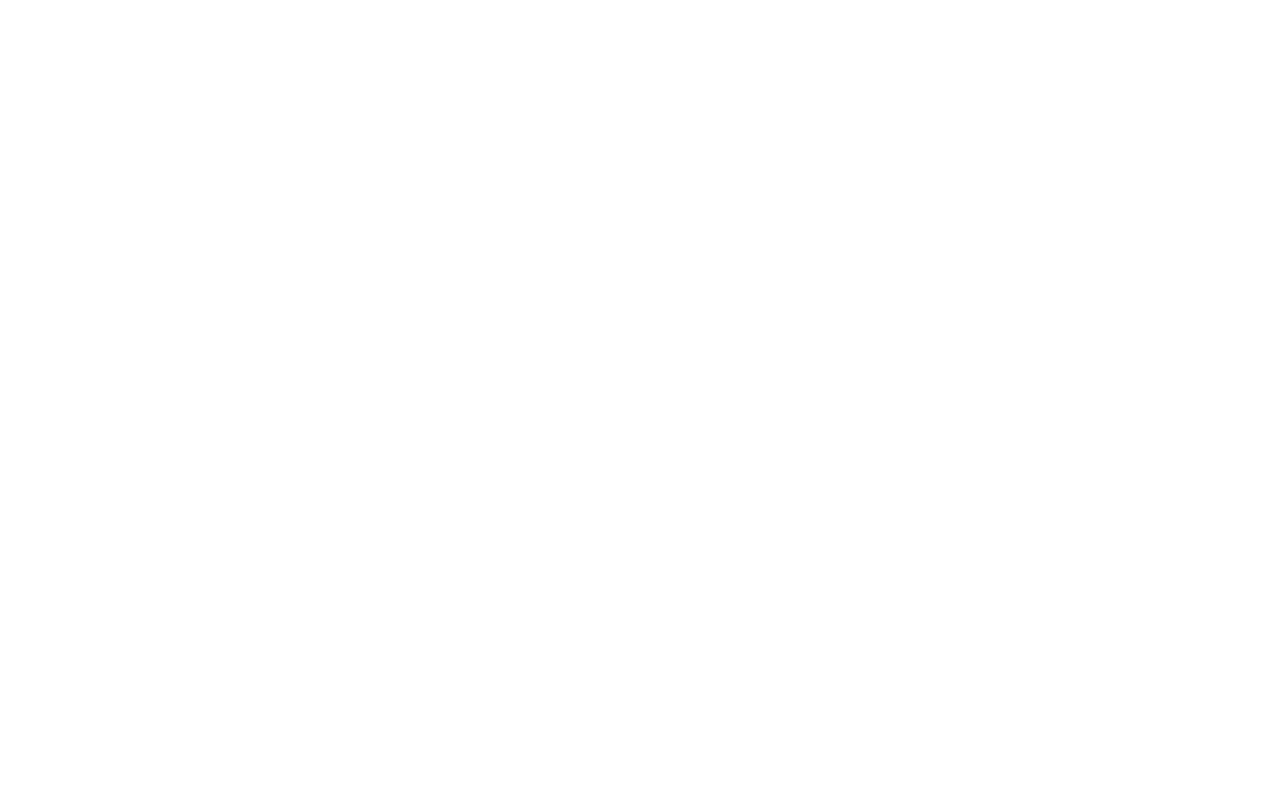
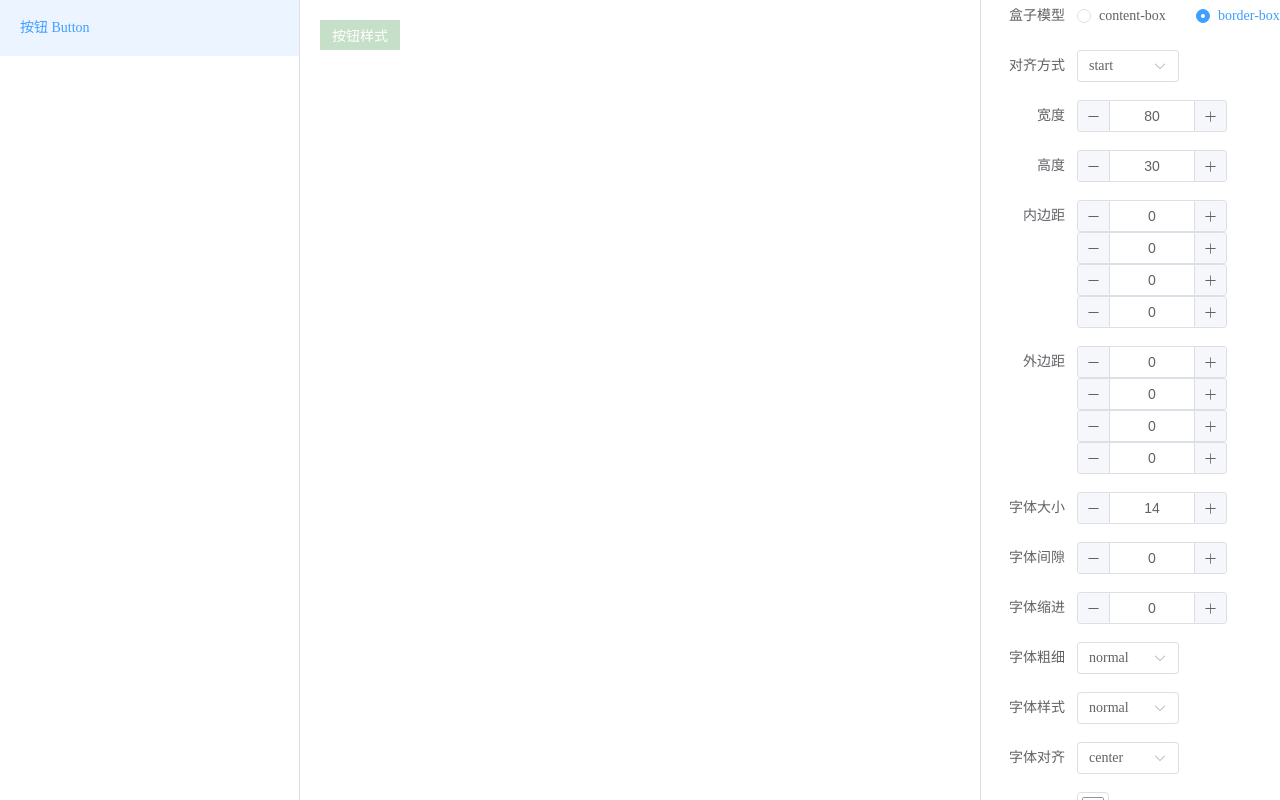
Before and after one commit to kaijia323/form-basic-styles, a Vue app: page /button in a window 1280 px wide. Before the commit this address had no page. Built offline with nearby package versions, Linux system fonts and the light colour scheme.

Commit message:
添加 menus 组件

```diff
--- a/components.d.ts
+++ b/components.d.ts
@@ -2,11 +2,13 @@
 // @ts-nocheck
 // Generated by unplugin-vue-components
 // Read more: https://github.com/vuejs/core/pull/3399
-export {};
+export {}
 
 /* prettier-ignore */
 declare module 'vue' {
   export interface GlobalComponents {
+    AsideMenus: typeof import('./src/components/ASideMenus/aside-menus.vue')['default']
+    ASideMenus: typeof import('./src/components/ASideMenus/ASideMenus.vue')['default']
     CzForm: typeof import('./src/components/czForm.vue')['default']
     ElAside: typeof import('element-plus/es')['ElAside']
     ElButton: typeof import('element-plus/es')['ElButton']
@@ -28,5 +30,6 @@ declare module 'vue' {
     ElSubMenu: typeof import('element-plus/es')['ElSubMenu']
     RouterLink: typeof import('vue-router')['RouterLink']
     RouterView: typeof import('vue-router')['RouterView']
+    SingleMenu: typeof import('./src/components/ASideMenus/SingleMenu.vue')['default']
   }
 }
--- a/package.json
+++ b/package.json
@@ -10,6 +10,7 @@
   },
   "dependencies": {
     "element-plus": "^2.7.7",
+    "pinia": "^2.1.7",
     "vue": "^3.4.29",
     "vue-router": "^4.4.0"
   },
--- /dev/null
+++ b/src/components/ASideMenus/ASideMenus.vue
@@ -0,0 +1,17 @@
+<script setup lang="ts">
+import { useMenusStore } from "@/pinia";
+import SingleMenu from "./SingleMenu.vue";
+
+const { menus } = useMenusStore();
+const route = useRoute();
+
+const defaultActive = computed(() => route.path);
+</script>
+
+<template>
+  <el-menu router :default-active="defaultActive">
+    <el-scrollbar>
+      <SingleMenu :menus="menus"></SingleMenu>
+    </el-scrollbar>
+  </el-menu>
+</template>
--- /dev/null
+++ b/src/components/ASideMenus/SingleMenu.vue
@@ -0,0 +1,24 @@
+<script setup lang="ts">
+import { TMenu } from "@/pinia/menus";
+
+defineProps<{
+  menus?: TMenu[];
+}>();
+</script>
+
+<template>
+  <template v-for="menu in menus" :key="menu.path">
+    <el-sub-menu v-if="menu.meta?.menuType === 'FOLDER'" :index="menu.path">
+      <template #title>
+        <span>{{ menu.meta?.menuTitle }}</span>
+      </template>
+      <SingleMenu
+        v-if="menu.children?.length"
+        :menus="menu.children"
+      ></SingleMenu>
+    </el-sub-menu>
+    <el-menu-item v-else :index="menu.path">
+      <span>{{ menu.meta?.menuTitle }}</span>
+    </el-menu-item>
+  </template>
+</template>
--- a/src/main.ts
+++ b/src/main.ts
@@ -2,7 +2,9 @@ import { createApp } from "vue";
 import App from "./App.vue";
 import router from "./router";
 import "./style/index.css";
+import pinia from "./pinia";
 
 const app = createApp(App);
 app.use(router);
+app.use(pinia);
 app.mount("#app");
--- /dev/null
+++ b/src/pinia/index.ts
@@ -0,0 +1,6 @@
+import { createPinia } from "pinia";
+export { useMenusStore } from "./menus";
+
+const pinia = createPinia();
+
+export default pinia;
--- /dev/null
+++ b/src/pinia/menus.ts
@@ -0,0 +1,42 @@
+import { defineStore } from "pinia";
+import { routes } from "@/router/routes";
+import { RouteRecordRaw } from "vue-router";
+
+export type TMenu = {
+  children?: TMenu[];
+} & Pick<RouteRecordRaw, "path" | "name" | "meta">;
+
+export const useMenusStore = defineStore("menus", () => {
+  const recursion = (
+    data: RouteRecordRaw[],
+    results: TMenu[] = [],
+    parentPath: string = ""
+  ) => {
+    for (let index = 0; index < data.length; index++) {
+      const element = data[index];
+      if (!element.meta?.menuType && element.children?.length) {
+        return recursion(element.children, results);
+      } else if (element.meta?.menuType === "FOLDER") {
+        const path = `${parentPath}/${element.path}`.replace(/\/+/g, "/");
+        results.push({
+          ...element,
+          path,
+          children: element.children?.length
+            ? recursion(element.children, [], path)
+            : undefined,
+        });
+      } else {
+        const path = `${parentPath}/${element.path}`.replace(/\/+/g, "/");
+        results.push({
+          ...element,
+          path,
+        });
+      }
+    }
+    return results;
+  };
+
+  return {
+    menus: recursion(routes),
+  };
+});
--- a/src/router/routes.ts
+++ b/src/router/routes.ts
@@ -4,12 +4,16 @@ export const routes: RouteRecordRaw[] = [
   {
     path: "/",
     name: "Home",
-    redirect: "/attrs",
+    redirect: "/button",
     children: [
       {
-        path: "/attrs",
-        name: "Attrs",
+        path: "button",
+        name: "Button",
         component: () => import("../views/attrs/index.vue"),
+        meta: {
+          menuType: "MENU",
+          menuTitle: "按钮 Button",
+        },
       },
     ],
   },
--- a/src/views/attrs/index.vue
+++ b/src/views/attrs/index.vue
@@ -1,13 +1,7 @@
 <template>
   <div class="attrs-wrapper">
     <el-aside class="cz-aside">
-      <el-menu default-active="2" class="el-menu-vertical-demo">
-        <el-scrollbar>
-          <el-menu-item v-for="index in 30" :key="index">
-            <span>按钮 Button {{ index }}</span>
-          </el-menu-item>
-        </el-scrollbar>
-      </el-menu>
+      <ASideMenus></ASideMenus>
     </el-aside>
     <el-main>
       <ButtonCom :styles="styles" />
@@ -24,6 +18,7 @@
 import ButtonCom from "./button/index.vue";
 import CzForm from "@/components/czForm.vue";
 import { useButtonAttrs } from "./button/useButtonAttrs";
+import ASideMenus from "@/components/ASideMenus/ASideMenus.vue";
 
 const { attrs, styles } = useButtonAttrs();
 </script>
```
Also changed, not shown: src/router/router.d.ts (added, +9 -0 lines), 1 other file (tests, documents, lock files or other folders).
